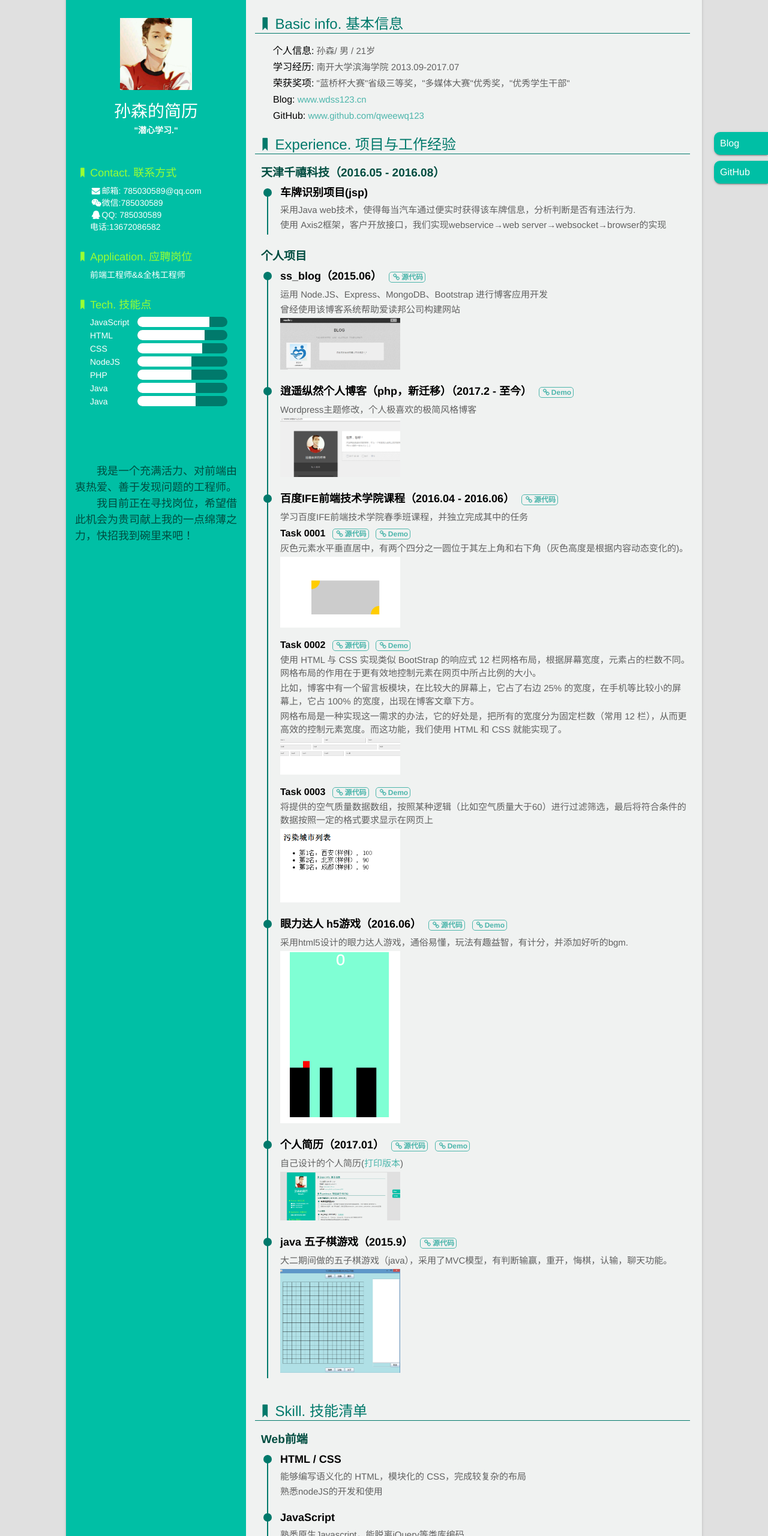
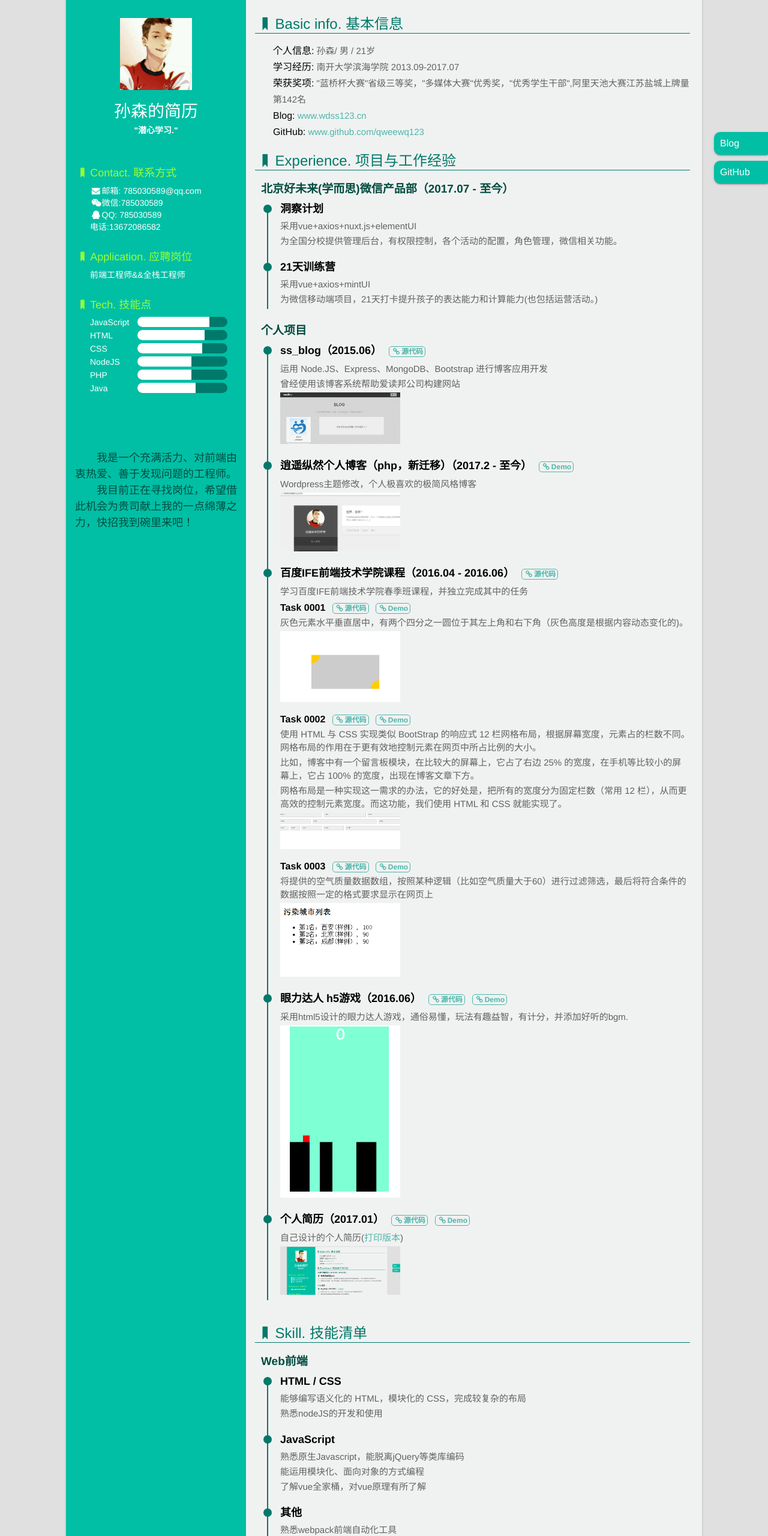
Before and after one commit to qweewq123/resume, a website: page index.html in a window 1280 px wide. Shown: the part 20-2580 px from the top of the page at 60% size. Drawn offline with Linux system fonts and the light colour scheme.

Commit message:
更新个人简历

```diff
--- a/index.html
+++ b/index.html
@@ -87,12 +87,6 @@
                             <div class="skill-bar" style="width: 65%"></div>
                         </div>
                     </dd>
-                    <dd>
-                        <div class="skill-name">Java</div>
-                        <div class="skill-bar-wrap">
-                            <div class="skill-bar" style="width: 65%"></div>
-                        </div>
-                    </dd>
                 </li>
             </ul>
             <div class="note">
@@ -106,19 +100,25 @@
                     <dt><i class="icon-bookmark"></i>Basic info. 基本信息</dt>
                     <dd><span>个人信息:</span> 孙森/ 男 / 21岁</dd>
                      <dd><span>学习经历:</span> 南开大学滨海学院 2013.09-2017.07</dd>
-                    <dd><span>荣获奖项:</span> "蓝桥杯大赛"省级三等奖，"多媒体大赛"优秀奖，"优秀学生干部"</dd>
+                    <dd><span>荣获奖项:</span> "蓝桥杯大赛"省级三等奖，"多媒体大赛"优秀奖，"优秀学生干部",阿里天池大赛江苏盐城上牌量第142名</dd>
                     <dd><span>Blog:</span> <a href="http://www.wdss123.cn/" target="_blank">www.wdss123.cn</a></dd>
                     <dd><span>GitHub:</span> <a href="https://github.com/qweewq123" target="_blank">www.github.com/qweewq123</a></dd>
                 </li>
                 <li>
                     <dt><i class="icon-bookmark"></i>Experience. 项目与工作经验</dt>
-                    <h3>天津千禧科技（2016.05 - 2016.08）</h3>
+                    <h3>北京好未来(学而思)微信产品部（2017.07 - 至今）</h3>
                     <ul class="exp">
                         <li>
                             <div class="circle"></div>
-                            <h4>车牌识别项目(jsp)</h4>
-                            <p>采用Java web技术，使得每当汽车通过便实时获得该车牌信息，分析判断是否有违法行为.</p>
-                            <p>使用 Axis2框架，客户开放接口，我们实现webservice→web server→websocket→browser的实现</p>
+                            <h4>洞察计划</h4>
+                            <p>采用vue+axios+nuxt.js+elementUI</p>
+                            <p>为全国分校提供管理后台，有权限控制，各个活动的配置，角色管理，微信相关功能。</p>
+                        </li>
+                        <li>
+                            <div class="circle"></div>
+                            <h4>21天训练营</h4>
+                            <p>采用vue+axios+mintUI</p>
+                            <p>为微信移动端项目，21天打卡提升孩子的表达能力和计算能力(也包括运营活动。)</p>
                         </li>
                     </ul>
                     <h3>个人项目</h3>
@@ -200,15 +200,7 @@
                             <p>自己设计的个人简历(<a href="https://qweewq123.github.io/resume/print.html" target="_blank">打印版本</a>)</p>
                             <img src="img/resume.png">
                         </li>
-                        <li>
-                            <div class="circle"></div>
-                            <h4>
-                                java 五子棋游戏（2015.9）
-                                <a href="https://github.com/qweewq123/five" target="_blank"><i class="icon-link"></i>源代码</a>
-                            </h4>
-                            <p>大二期间做的五子棋游戏（java），采用了MVC模型，有判断输赢，重开，悔棋，认输，聊天功能。</p>
-                            <img src="img/five.png">
-                        </li>
+
                     </ul>
                 </li>
                 <li>
@@ -226,12 +218,12 @@
                             <h4>JavaScript</h4>
                             <p>熟悉原生Javascript，能脱离jQuery等类库编码</p>
                             <p>能运用模块化、面向对象的方式编程</p>
-                            <p>了解  jQuery 的使用，目前打算学习vue</p>
+                            <p>了解vue全家桶，对vue原理有所了解</p>
                         </li>
                         <li>
                             <div class="circle"></div>
                             <h4>其他</h4>
-                            <p>熟悉 Gulp 前端自动化工具</p>
+                            <p>熟悉webpack前端自动化工具</p>
                             <p>了解前端安全、性能优化方面的一些知识</p>
                         </li>
                     </ul>
@@ -241,14 +233,12 @@
                             <div class="circle"></div>
                             <h4>环境</h4>
                             <p>熟悉 Linux 开发环境、 Linux 服务器环境搭建部署</p>
-                            <p>了解 Apache web服务器，有建站经验</p>
                         </li>
                         <li>
                             <div class="circle"></div>
                             <h4>语言</h4>
-                            <p>了解 PHP，能够实现简单的博客，了解ci框架，会制作电子商城</p>
-                            <p>了解 基础C++，可以理解面向对象编程</p>
-                            <p>了解 简单的Java</p>
+                            <p>了解 python，能够实现简单的机器学习与深度学习</p>
+                            <p>了解 nodejs，可以理解面向对象编程</p>
                         </li>
                     </ul>
                     <h3>其他</h3>
```
